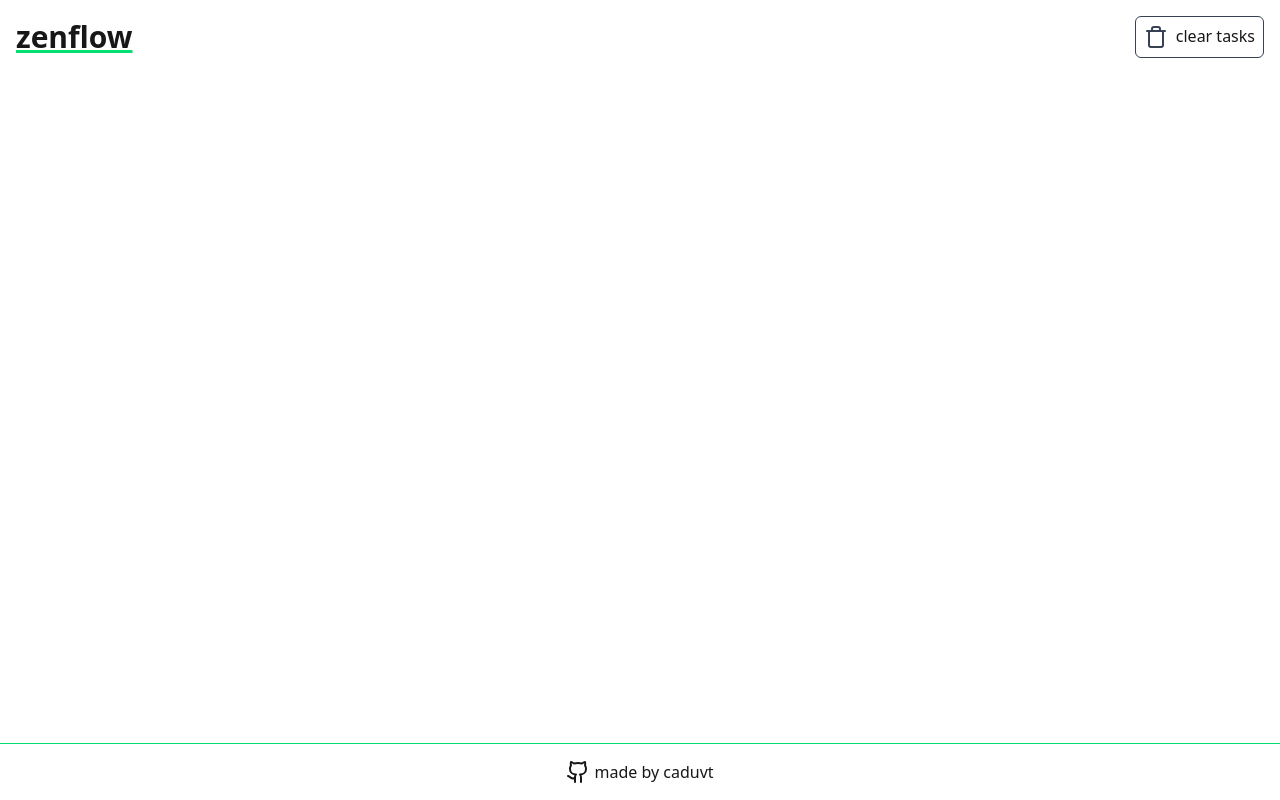
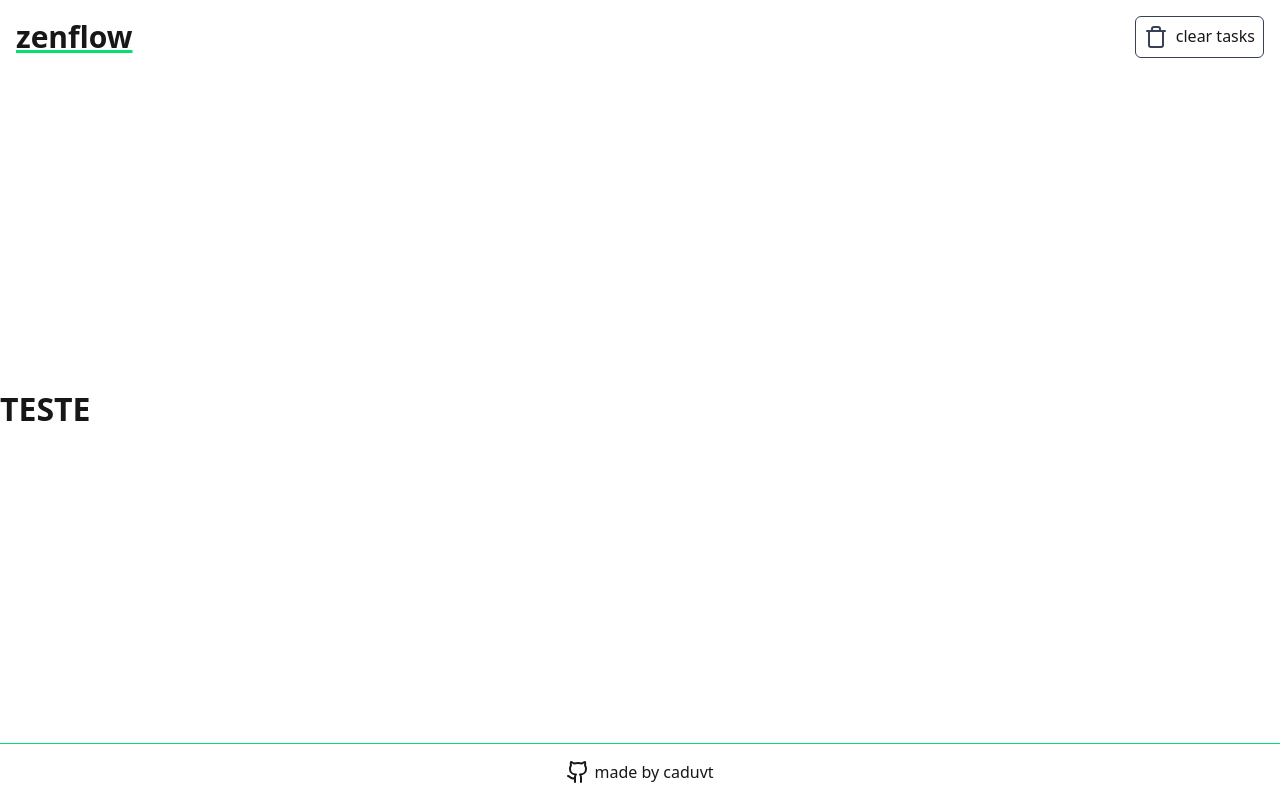
Before and after one commit to caduvt/zenflow, a Next.js app: page / in a window 1280 px wide. Built offline with nearby package versions, Linux system fonts and the light colour scheme.

Commit message:
deploy test

```diff
--- a/src/app/page.tsx
+++ b/src/app/page.tsx
@@ -6,6 +6,7 @@ export default function Home() {
     <div className="flex flex-col min-h-screen justify-between">
       <Header />
       {/* <TaskList /> */}
+      <h1>TESTE</h1>
       <Footer />
     </div>
   );
```
